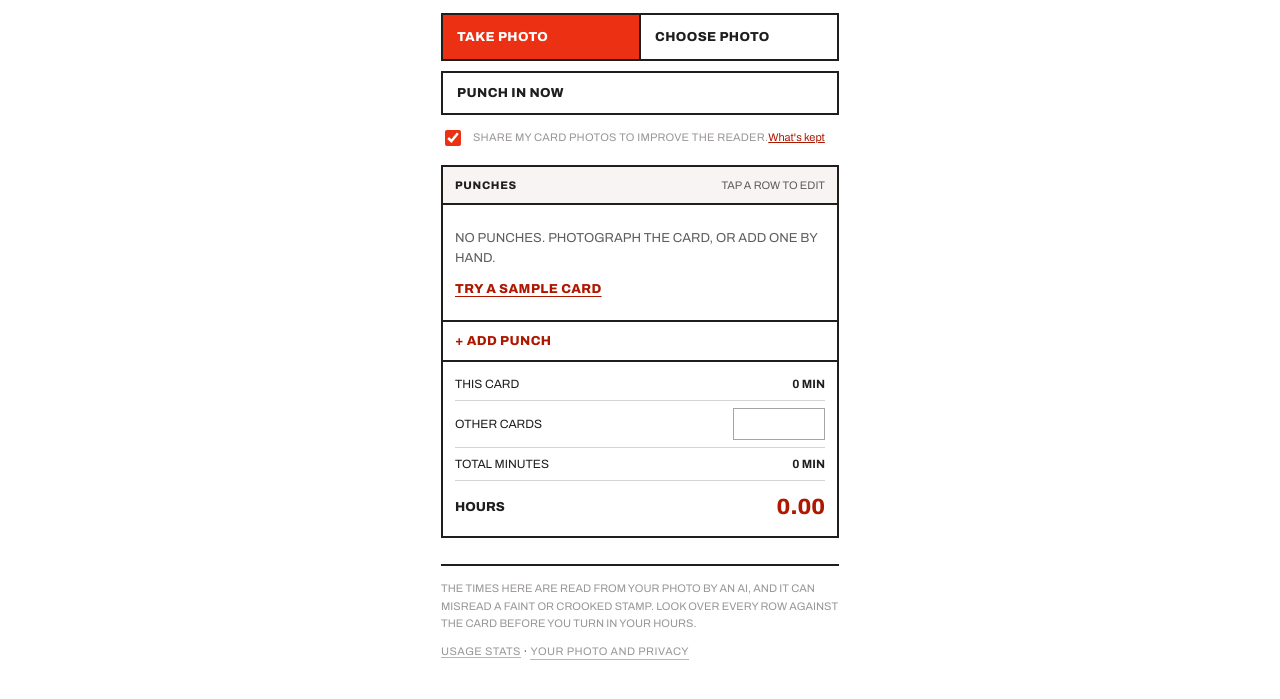
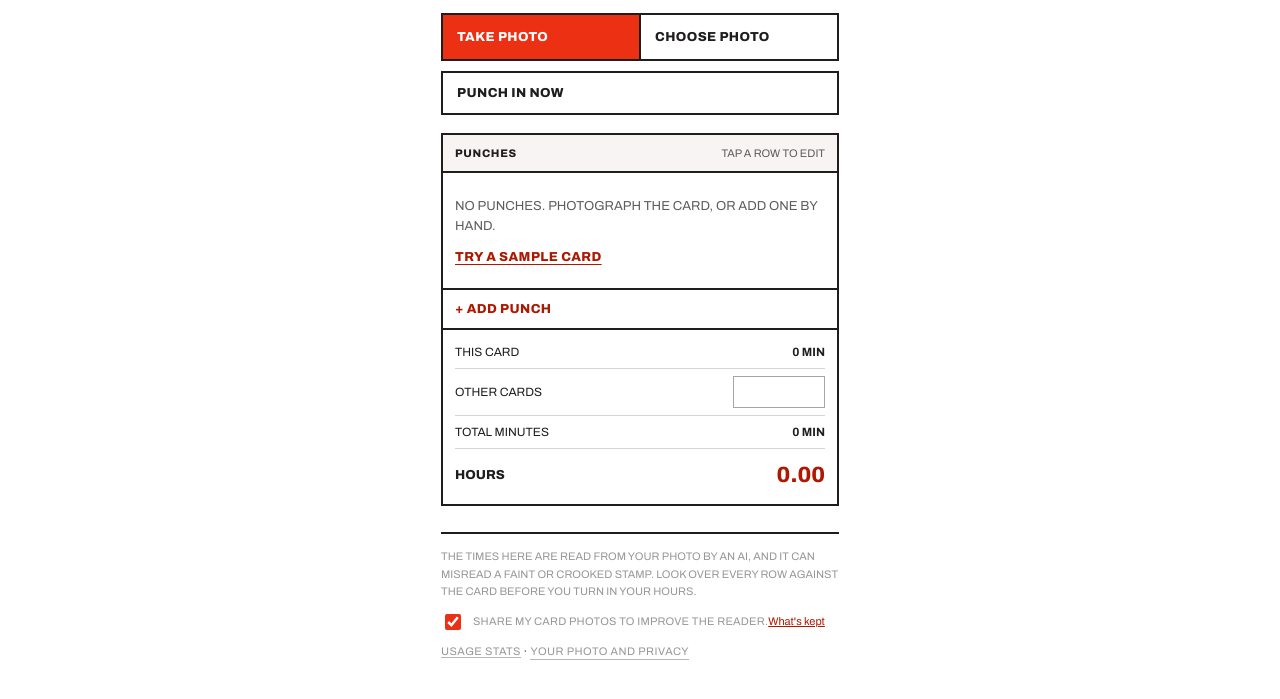
Before and after one commit to kickofline/punchcard, a website with bundled scripts: page index.html in a window 1280 px wide. Shown: the part 191-890 px from the top of the page. Built offline with nearby package versions, Linux system fonts and the light colour scheme.

Commit message:
Move the photo-sharing checkbox to the footer
Sits under the AI disclaimer, above the Usage stats / privacy links, with
the rest of the small-print. Restores the original spacing in the capture
area.

Claude-Session: https://claude.ai/code/session_01J5aLdbtzgrhoWFBVgyreQJ

```diff
--- a/app.mjs
+++ b/app.mjs
@@ -893,13 +893,6 @@ export function TimeCard() {
           ${open ? "Punch out now" : "Punch in now"}
         </button>
         <input ref=${library} type="file" accept="image/*" onChange=${onFile} hidden />
-        <label class="contrib">
-          <input type="checkbox" checked=${contribute} onChange=${toggleContribute} />
-          <span>
-            Share my card photos to improve the reader.
-            <button type="button" class="linklike" onClick=${() => setPrivacy(true)}>What's kept</button>
-          </span>
-        </label>
         ${error && html`<div class="err">${error}</div>`}
 
         <div class="sheet">
@@ -1026,6 +1019,13 @@ export function TimeCard() {
           The times here are read from your photo by an AI, and it can misread a faint or
           crooked stamp. Look over every row against the card before you turn in your hours.
         </p>
+        <label class="contrib">
+          <input type="checkbox" checked=${contribute} onChange=${toggleContribute} />
+          <span>
+            Share my card photos to improve the reader.
+            <button type="button" class="linklike" onClick=${() => setPrivacy(true)}>What's kept</button>
+          </span>
+        </label>
         <p class="footlink">
           <a href="/stats">Usage stats</a>
           <span aria-hidden="true"> · </span>
--- a/styles.css
+++ b/styles.css
@@ -185,15 +185,15 @@ body {
 .actions .btn { flex: 1; border: 0; }
 .actions .btn:first-child { border-right: var(--ink); }
 
-.punchnow { width: 100%; margin-bottom: 14px; }
+.punchnow { width: 100%; margin-bottom: 18px; }
 
 .contrib {
   display: flex;
   gap: 9px;
   align-items: flex-start;
-  margin: 0 0 16px;
+  margin: 12px 0 0;
   font-size: 11px;
-  line-height: 1.5;
+  line-height: 1.6;
   letter-spacing: 0.02em;
   text-transform: uppercase;
   color: var(--color-neutral-500);
```
